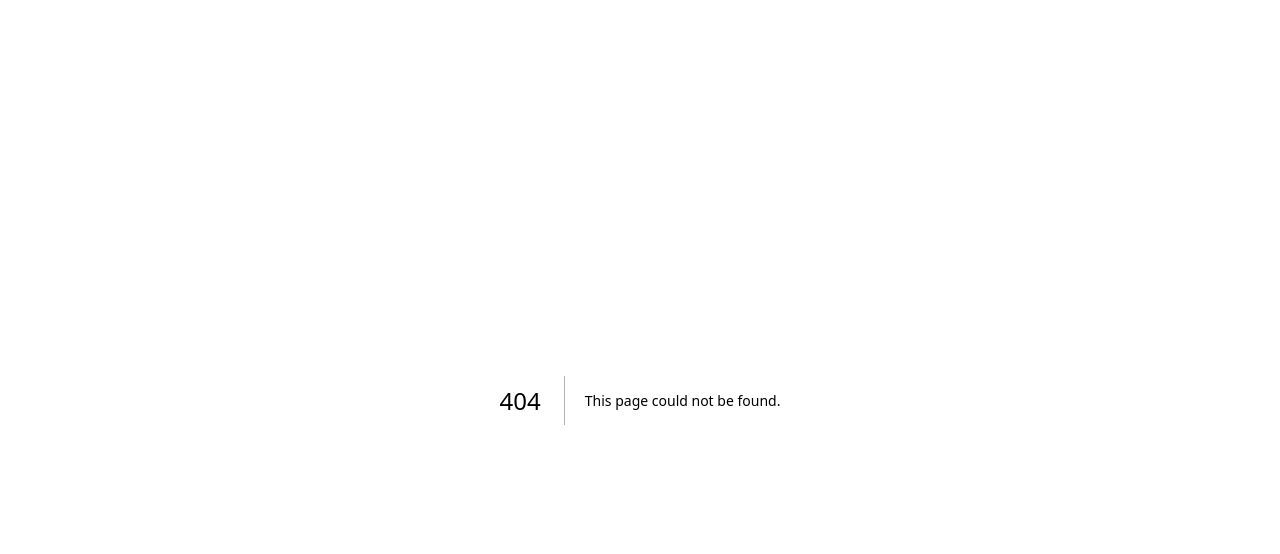
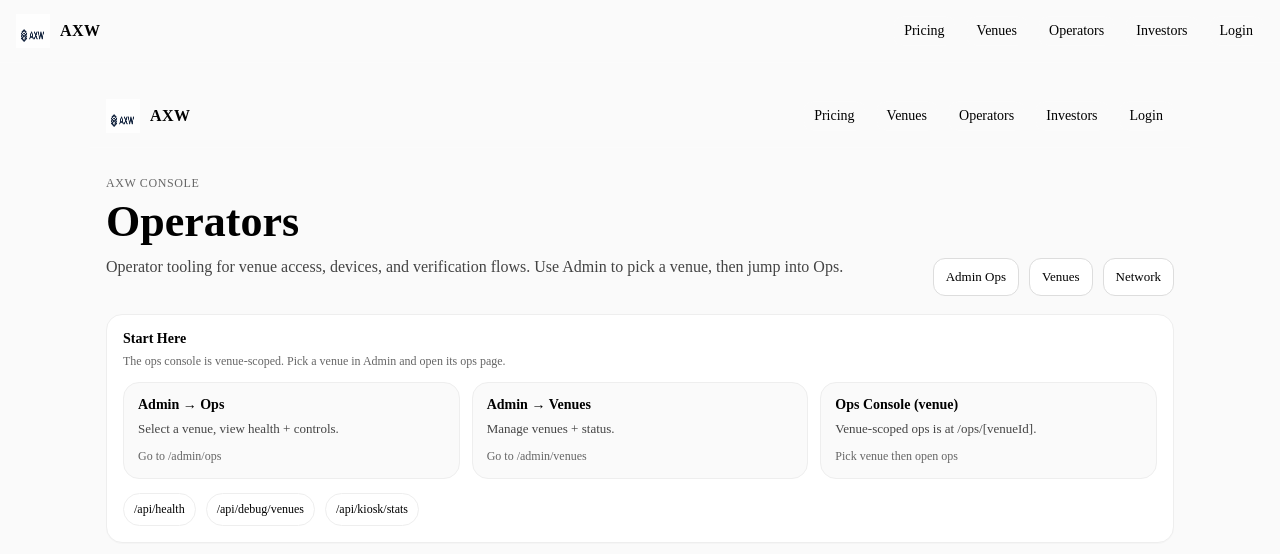
Before and after one commit to M4G3LL4N0/access-layer, a Next.js app: page /operators in a window 1280 px wide. Before the commit this address had no page. Shown: the top 554 px of the page. Built offline with nearby package versions, Linux system fonts and the light colour scheme.

Commit message:
feat: add /operators page

```diff
--- a/src/app/layout.tsx
+++ b/src/app/layout.tsx
@@ -1,5 +1,6 @@
 import type { Metadata } from "next";
 import "./globals.css";
+import SiteHeader from "@/components/SiteHeader";
 
 export const metadata: Metadata = {
   metadataBase: new URL("https://accessxworld.com"),
@@ -9,27 +10,30 @@ export const metadata: Metadata = {
   icons: {
     icon: [{ url: "/icon.png", type: "image/png" }],
     apple: [{ url: "/apple-icon.png", type: "image/png" }],
-    shortcut: [{ url: "/favicon.ico" }]
+    shortcut: [{ url: "/favicon.ico" }],
   },
   openGraph: {
     title: "AXW — Access × World",
     description: "Programmable access infrastructure and policy-driven coordination systems.",
     url: "https://accessxworld.com",
     siteName: "AXW",
-    images: [{ url: "/opengraph-image.png" }]
+    images: [{ url: "/opengraph-image.png" }],
   },
   twitter: {
     card: "summary_large_image",
     title: "AXW — Access × World",
     description: "Programmable access infrastructure and policy-driven coordination systems.",
-    images: ["/opengraph-image.png"]
-  }
+    images: ["/opengraph-image.png"],
+  },
 };
 
 export default function RootLayout({ children }: { children: React.ReactNode }) {
   return (
     <html lang="en">
-      <body>{children}</body>
+      <body style={{ margin: 0, background: "#fafafa" }}>
+        <SiteHeader />
+        <div style={{ maxWidth: 1100, margin: "0 auto", padding: "22px 16px 54px" }}>{children}</div>
+      </body>
     </html>
   );
 }
--- /dev/null
+++ b/src/app/operators/page.tsx
@@ -0,0 +1,106 @@
+export const dynamic = "force-dynamic";
+
+import SiteHeader from "@/components/SiteHeader";
+
+export default function OperatorsPage() {
+  return (
+    <main style={{ minHeight: "100vh", background: "#fafafa" }}>
+      <SiteHeader />
+
+      <div style={{ maxWidth: 1100, margin: "0 auto", padding: "28px 16px 54px" }}>
+        <div style={{ display: "flex", alignItems: "flex-end", justifyContent: "space-between", gap: 16, flexWrap: "wrap" }}>
+          <div>
+            <div style={{ fontSize: 12, letterSpacing: 0.6, color: "#666", textTransform: "uppercase" }}>AXW Console</div>
+            <h1 style={{ fontSize: 44, margin: "8px 0 0", lineHeight: 1.05 }}>Operators</h1>
+            <p style={{ marginTop: 10, color: "#444", lineHeight: 1.55, maxWidth: 760 }}>
+              Operator tooling for venue access, devices, and verification flows. Use Admin to pick a venue, then jump into Ops.
+            </p>
+          </div>
+
+          <div style={{ display: "flex", gap: 10, flexWrap: "wrap" }}>
+            <a href="/admin/ops" style={btn}>Admin Ops</a>
+            <a href="/venues" style={btn}>Venues</a>
+            <a href="/network" style={btn}>Network</a>
+          </div>
+        </div>
+
+        <section style={panel}>
+          <div style={{ fontSize: 14, fontWeight: 650 }}>Start Here</div>
+          <div style={{ marginTop: 6, fontSize: 12, color: "#666", lineHeight: 1.45 }}>
+            The ops console is venue-scoped. Pick a venue in Admin and open its ops page.
+          </div>
+
+          <div style={{ marginTop: 12, display: "grid", gridTemplateColumns: "repeat(auto-fit, minmax(240px, 1fr))", gap: 12 }}>
+            <Card
+              title="Admin → Ops"
+              body="Select a venue, view health + controls."
+              href="/admin/ops"
+              foot="Go to /admin/ops"
+            />
+            <Card
+              title="Admin → Venues"
+              body="Manage venues + status."
+              href="/admin/venues"
+              foot="Go to /admin/venues"
+            />
+            <Card
+              title="Ops Console (venue)"
+              body="Venue-scoped ops is at /ops/[venueId]."
+              href="/admin/ops"
+              foot="Pick venue then open ops"
+            />
+          </div>
+
+          <div style={{ marginTop: 14, display: "flex", gap: 10, flexWrap: "wrap" }}>
+            <a href="/api/health" style={chip}>/api/health</a>
+            <a href="/api/debug/venues" style={chip}>/api/debug/venues</a>
+            <a href="/api/kiosk/stats" style={chip}>/api/kiosk/stats</a>
+          </div>
+        </section>
+      </div>
+    </main>
+  );
+}
+
+function Card({ title, body, href, foot }: { title: string; body: string; href: string; foot: string }) {
+  return (
+    <a href={href} style={{ textDecoration: "none", color: "inherit" }}>
+      <div style={{ border: "1px solid #eee", borderRadius: 16, padding: 14, background: "#fafafa" }}>
+        <div style={{ fontSize: 14, fontWeight: 650 }}>{title}</div>
+        <div style={{ marginTop: 6, fontSize: 13, color: "#444", lineHeight: 1.5 }}>{body}</div>
+        <div style={{ marginTop: 10, fontSize: 12, color: "#666" }}>{foot}</div>
+      </div>
+    </a>
+  );
+}
+
+const panel: React.CSSProperties = {
+  marginTop: 18,
+  background: "white",
+  border: "1px solid #eee",
+  borderRadius: 16,
+  padding: 16,
+  boxShadow: "0 1px 0 rgba(0,0,0,0.02)",
+};
+
+const btn: React.CSSProperties = {
+  display: "inline-block",
+  padding: "10px 12px",
+  borderRadius: 12,
+  border: "1px solid #ddd",
+  background: "white",
+  color: "black",
+  textDecoration: "none",
+  fontSize: 13,
+};
+
+const chip: React.CSSProperties = {
+  display: "inline-block",
+  padding: "8px 10px",
+  borderRadius: 999,
+  border: "1px solid #eee",
+  background: "white",
+  color: "black",
+  textDecoration: "none",
+  fontSize: 12,
+};
```
